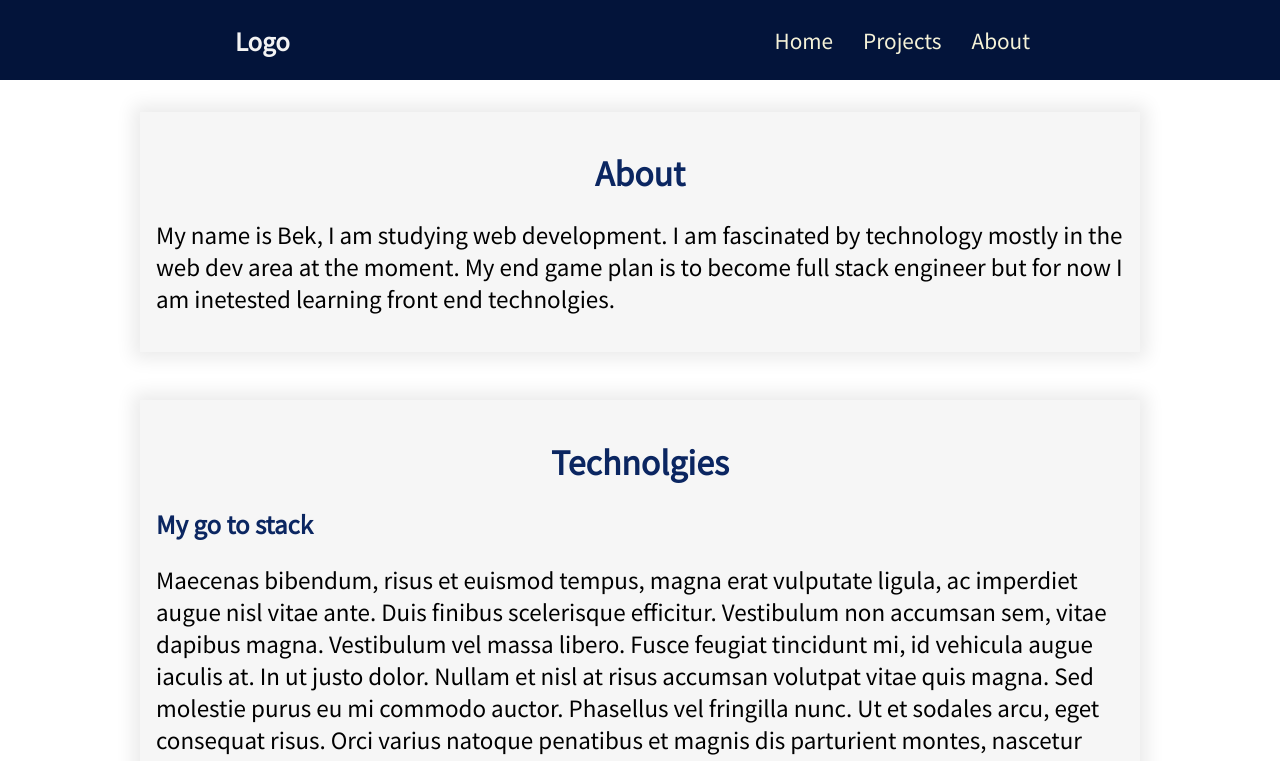
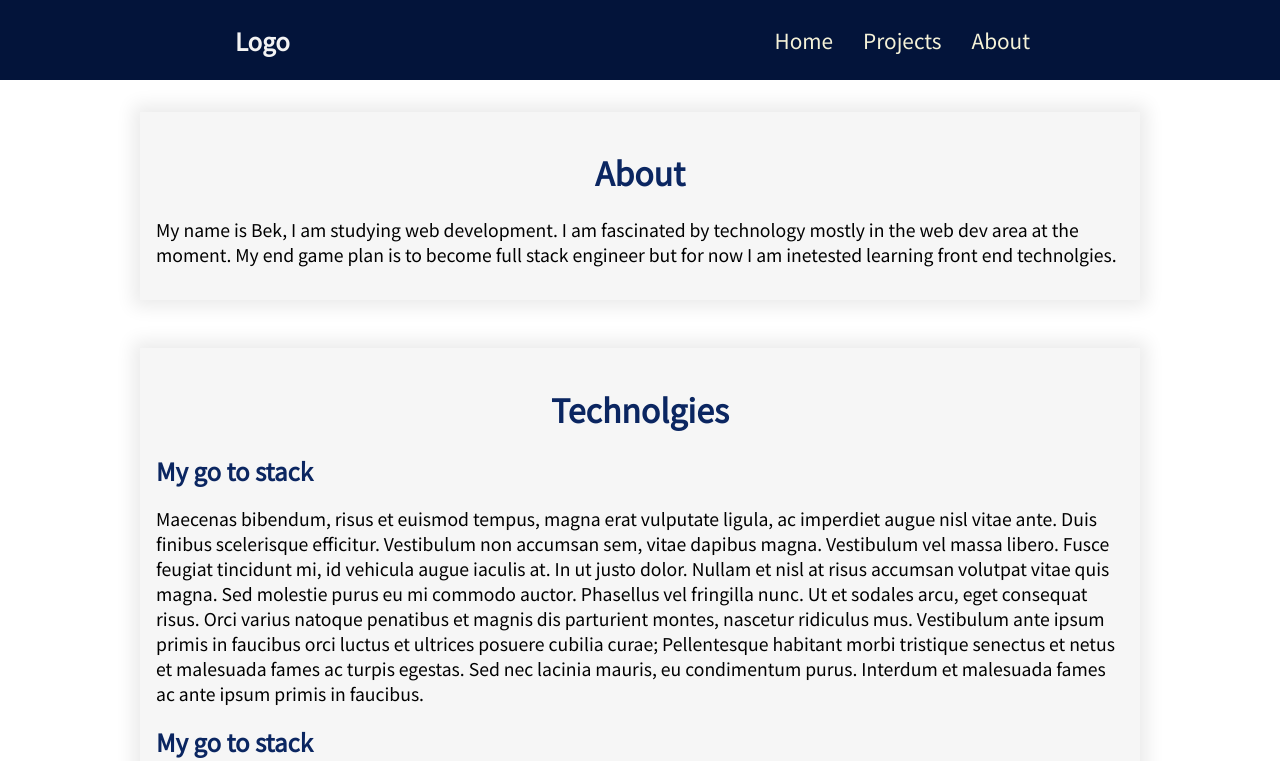
Before and after one commit to kruzus/personal, a React (Create React App) app: page /about in a window 1280 px wide. Shown: the top 761 px of the page. Built offline with nearby package versions, Linux system fonts and the light colour scheme.

Commit message:
few CSS things

```diff
--- a/src/components/shared/Post.tsx
+++ b/src/components/shared/Post.tsx
@@ -22,7 +22,7 @@ export const Post = (props: PostProp) => {
                 color: "#0b2661",
               }}
             >
-              {!text.heading ? null : text.heading}
+            { !text.heading ? null : text.heading }
             </h1>
             <p>{!other ? null : text.body}</p>
           </>
--- a/src/index.scss
+++ b/src/index.scss
@@ -16,6 +16,8 @@ html {
 $postcardBG: rgb(246, 246, 246);
 $postcardShadowBG: #ebebeb;
 
+$postcardShadowBG2: #e0e0e0;
+
 .postcard {
   background-color: $postcardBG;
   padding: 1rem;
@@ -23,10 +25,15 @@ $postcardShadowBG: #ebebeb;
 
   -webkit-box-shadow: 0px 0px 17px 7px $postcardShadowBG;
   box-shadow: 0px 0px 17px 7px $postcardShadowBG;
+  transition: 0.6s;
+  p {
+    font-size: 1.1em;
+  }
+}
 
-  p {
-    font-size: 1.4em;
-  }
+.postcard:hover {
+  -webkit-box-shadow: 0px 0px 17px 7px $postcardShadowBG2;
+  box-shadow: 0px 0px 17px 7px $postcardShadowBG2;
 }
 
 .noselect {
```
Also changed, not shown: src/hooks/useAxios/index.ts (+27 -16 lines).
